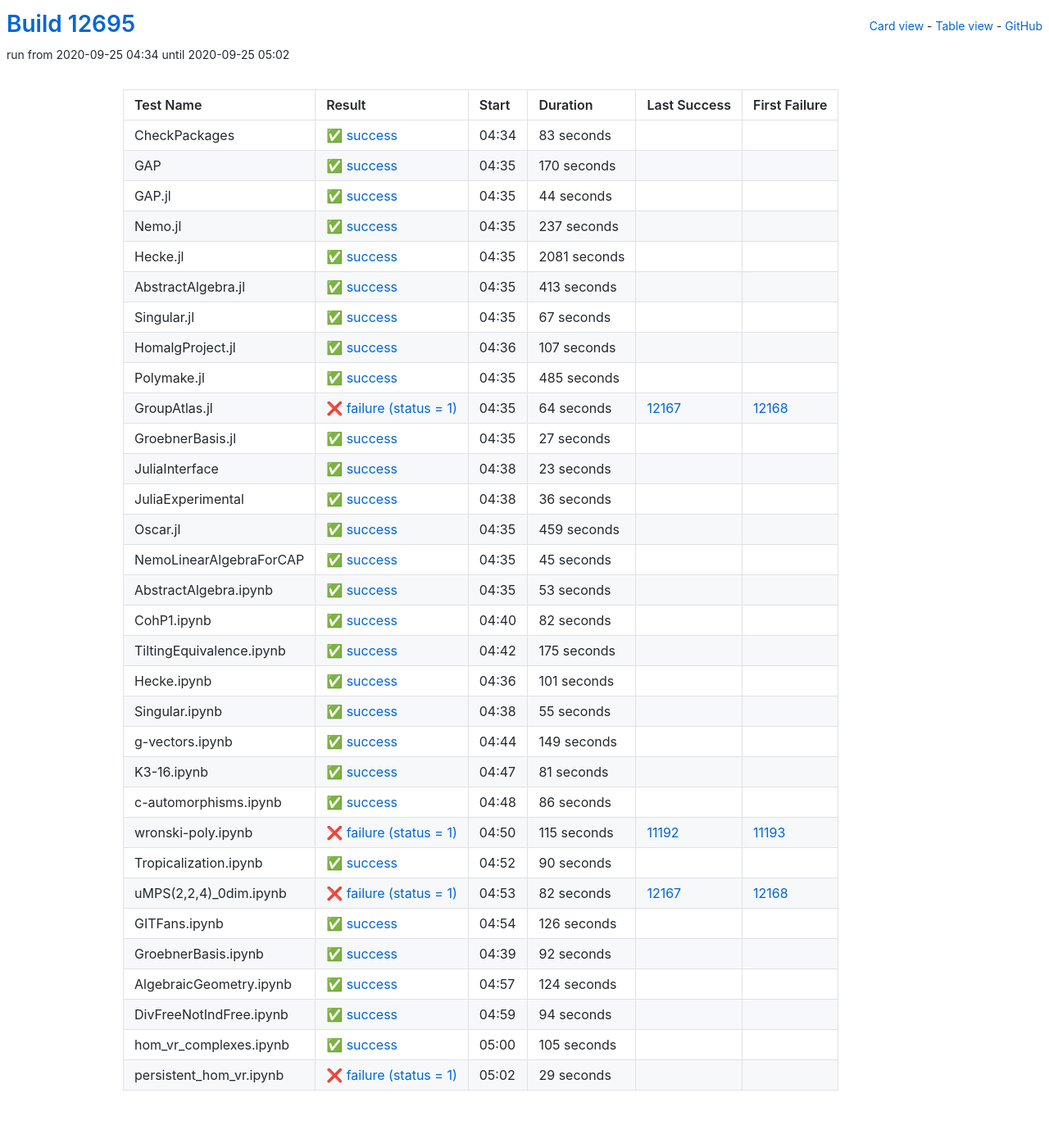
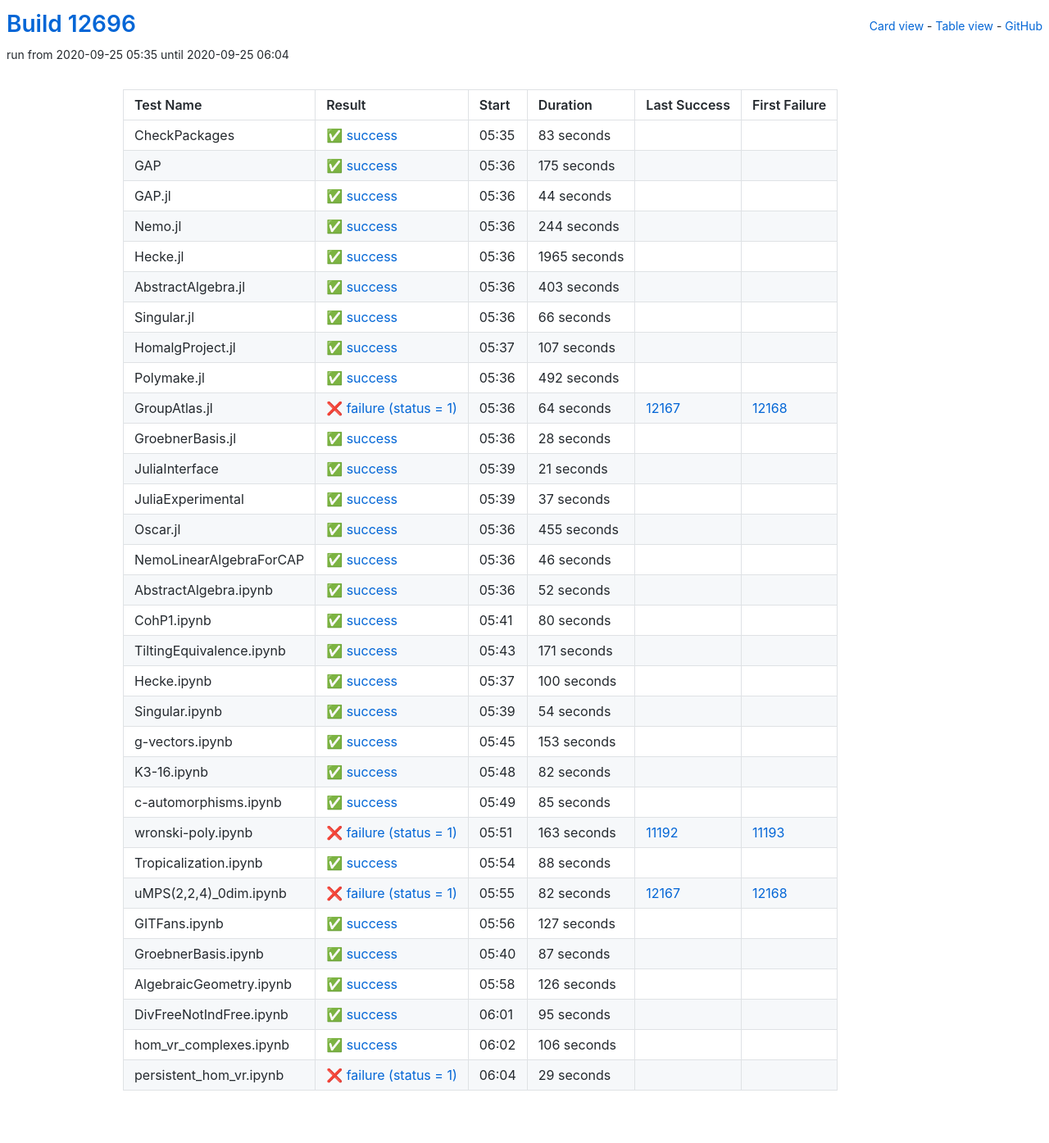
Before and after one commit to oscar-system/oscar-ci-status, a Jekyll site: the page built from table.html, in a window 1280 px wide. Shown: the whole page at 82% size. Built offline with Jekyll 4.4.1, drawn with Linux system fonts in a browser that asks for light colours.

Commit message:
Build #12696

```diff
--- a/_data/ci.yml
+++ b/_data/ci.yml
@@ -1,6 +1,6 @@
 ---
-build: 12695
-build_url: https://oscarci.mathematik.uni-kl.de/job/oscar/12695/
+build: 12696
+build_url: https://oscarci.mathematik.uni-kl.de/job/oscar/12696/
 job: oscar
 organization: oscar-system
 repo: oscar-ci-status
@@ -8,8 +8,8 @@
 tests:
 - name: CheckPackages
   id: checkpackages
-  log: https://oscarci.mathematik.uni-kl.de/job/oscar/12695/artifact/logs/build-12695/CheckPackages.log
-  start: 2020-09-25 04:34
+  log: https://oscarci.mathematik.uni-kl.de/job/oscar/12696/artifact/logs/build-12696/CheckPackages.log
+  start: 2020-09-25 05:35
   success: true
   exitcode: 0
   status: success
@@ -20,20 +20,20 @@
   first_failure_url:
 - name: GAP
   id: gap
-  log: https://oscarci.mathematik.uni-kl.de/job/oscar/12695/artifact/logs/build-12695/GAP.log
-  start: 2020-09-25 04:35
+  log: https://oscarci.mathematik.uni-kl.de/job/oscar/12696/artifact/logs/build-12696/GAP.log
+  start: 2020-09-25 05:36
   success: true
   exitcode: 0
   status: success
-  duration: 170
+  duration: 175
   last_success: false
   last_success_url:
   first_failure: false
   first_failure_url:
 - name: GAP.jl
   id: gap-jl
-  log: https://oscarci.mathematik.uni-kl.de/job/oscar/12695/artifact/logs/build-12695/GAP.jl.log
-  start: 2020-09-25 04:35
+  log: https://oscarci.mathematik.uni-kl.de/job/oscar/12696/artifact/logs/build-12696/GAP.jl.log
+  start: 2020-09-25 05:36
   success: true
   exitcode: 0
   status: success
@@ -44,56 +44,56 @@
   first_failure_url:
 - name: Nemo.jl
   id: nemo-jl
-  log: https://oscarci.mathematik.uni-kl.de/job/oscar/12695/artifact/logs/build-12695/Nemo.jl.log
-  start: 2020-09-25 04:35
+  log: https://oscarci.mathematik.uni-kl.de/job/oscar/12696/artifact/logs/build-12696/Nemo.jl.log
+  start: 2020-09-25 05:36
   success: true
   exitcode: 0
   status: success
-  duration: 237
+  duration: 244
   last_success: false
   last_success_url:
   first_failure: false
   first_failure_url:
 - name: Hecke.jl
   id: hecke-jl
-  log: https://oscarci.mathematik.uni-kl.de/job/oscar/12695/artifact/logs/build-12695/Hecke.jl.log
-  start: 2020-09-25 04:35
+  log: https://oscarci.mathematik.uni-kl.de/job/oscar/12696/artifact/logs/build-12696/Hecke.jl.log
+  start: 2020-09-25 05:36
   success: true
   exitcode: 0
   status: success
-  duration: 2081
+  duration: 1965
   last_success: false
   last_success_url:
   first_failure: false
   first_failure_url:
 - name: AbstractAlgebra.jl
   id: abstractalgebra-jl
-  log: https://oscarci.mathematik.uni-kl.de/job/oscar/12695/artifact/logs/build-12695/AbstractAlgebra.jl.log
-  start: 2020-09-25 04:35
+  log: https://oscarci.mathematik.uni-kl.de/job/oscar/12696/artifact/logs/build-12696/AbstractAlgebra.jl.log
+  start: 2020-09-25 05:36
   success: true
   exitcode: 0
   status: success
-  duration: 413
+  duration: 403
   last_success: false
   last_success_url:
   first_failure: false
   first_failure_url:
 - name: Singular.jl
   id: singular-jl
-  log: https://oscarci.mathematik.uni-kl.de/job/oscar/12695/artifact/logs/build-12695/Singular.jl.log
-  start: 2020-09-25 04:35
+  log: https://oscarci.mathematik.uni-kl.de/job/oscar/12696/artifact/logs/build-12696/Singular.jl.log
+  start: 2020-09-25 05:36
   success: true
   exitcode: 0
   status: success
-  duration: 67
+  duration: 66
   last_success: false
   last_success_url:
   first_failure: false
   first_failure_url:
 - name: HomalgProject.jl
   id: homalgproject-jl
-  log: https://oscarci.mathematik.uni-kl.de/job/oscar/12695/artifact/logs/build-12695/HomalgProject.jl.log
-  start: 2020-09-25 04:36
+  log: https://oscarci.mathematik.uni-kl.de/job/oscar/12696/artifact/logs/build-12696/HomalgProject.jl.log
+  start: 2020-09-25 05:37
   success: true
   exitcode: 0
   status: success
@@ -104,20 +104,20 @@
   first_failure_url:
 - name: Polymake.jl
   id: polymake-jl
-  log: https://oscarci.mathematik.uni-kl.de/job/oscar/12695/artifact/logs/build-12695/Polymake.jl.log
-  start: 2020-09-25 04:35
+  log: https://oscarci.mathematik.uni-kl.de/job/oscar/12696/artifact/logs/build-12696/Polymake.jl.log
+  start: 2020-09-25 05:36
   success: true
   exitcode: 0
   status: success
-  duration: 485
+  duration: 492
   last_success: false
   last_success_url:
   first_failure: false
   first_failure_url:
 - name: GroupAtlas.jl
   id: groupatlas-jl
-  log: https://oscarci.mathematik.uni-kl.de/job/oscar/12695/artifact/logs/build-12695/GroupAtlas.jl.log
-  start: 2020-09-25 04:35
+  log: https://oscarci.mathematik.uni-kl.de/job/oscar/12696/artifact/logs/build-12696/GroupAtlas.jl.log
+  start: 2020-09-25 05:36
   success: false
   exitcode: 1
   status: failure
@@ -128,80 +128,140 @@
   first_failure_url: https://oscarci.mathematik.uni-kl.de/job/oscar/12168/
 - name: GroebnerBasis.jl
   id: groebnerbasis-jl
-  log: https://oscarci.mathematik.uni-kl.de/job/oscar/12695/artifact/logs/build-12695/GroebnerBasis.jl.log
-  start: 2020-09-25 04:35
+  log: https://oscarci.mathematik.uni-kl.de/job/oscar/12696/artifact/logs/build-12696/GroebnerBasis.jl.log
+  start: 2020-09-25 05:36
   success: true
   exitcode: 0
   status: success
-  duration: 27
+  duration: 28
   last_success: false
   last_success_url:
   first_failure: false
   first_failure_url:
 - name: JuliaInterface
   id: juliainterface
-  log: https://oscarci.mathematik.uni-kl.de/job/oscar/12695/artifact/logs/build-12695/JuliaInterface.log
-  start: 2020-09-25 04:38
+  log: https://oscarci.mathematik.uni-kl.de/job/oscar/12696/artifact/logs/build-12696/JuliaInterface.log
+  start: 2020-09-25 05:39
   success: true
   exitcode: 0
   status: success
-  duration: 23
+  duration: 21
   last_success: false
   last_success_url:
   first_failure: false
   first_failure_url:
 - name: JuliaExperimental
   id: juliaexperimental
-  log: https://oscarci.mathematik.uni-kl.de/job/oscar/12695/artifact/logs/build-12695/JuliaExperimental.log
-  start: 2020-09-25 04:38
+  log: https://oscarci.mathematik.uni-kl.de/job/oscar/12696/artifact/logs/build-12696/JuliaExperimental.log
+  start: 2020-09-25 05:39
   success: true
   exitcode: 0
   status: success
-  duration: 36
+  duration: 37
   last_success: false
   last_success_url:
   first_failure: false
   first_failure_url:
 - name: Oscar.jl
   id: oscar-jl
-  log: https://oscarci.mathematik.uni-kl.de/job/oscar/12695/artifact/logs/build-12695/Oscar.jl.log
-  start: 2020-09-25 04:35
+  log: https://oscarci.mathematik.uni-kl.de/job/oscar/12696/artifact/logs/build-12696/Oscar.jl.log
+  start: 2020-09-25 05:36
   success: true
   exitcode: 0
   status: success
-  duration: 459
+  duration: 455
   last_success: false
   last_success_url:
   first_failure: false
   first_failure_url:
 - name: NemoLinearAlgebraForCAP
   id: nemolinearalgebraforcap
-  log: https://oscarci.mathematik.uni-kl.de/job/oscar/12695/artifact/logs/build-12695/NemoLinearAlgebraForCAP.log
-  start: 2020-09-25 04:35
+  log: https://oscarci.mathematik.uni-kl.de/job/oscar/12696/artifact/logs/build-12696/NemoLinearAlgebraForCAP.log
+  start: 2020-09-25 05:36
   success: true
   exitcode: 0
   status: success
-  duration: 45
+  duration: 46
   last_success: false
   last_success_url:
   first_failure: false
   first_failure_url:
 - name: AbstractAlgebra.ipynb
   id: abstractalgebra-ipynb
-  log: https://oscarci.mathematik.uni-kl.de/job/oscar/12695/artifact/logs/build-12695/AbstractAlgebra.ipynb.log
-  start: 2020-09-25 04:35
+  log: https://oscarci.mathematik.uni-kl.de/job/oscar/12696/artifact/logs/build-12696/AbstractAlgebra.ipynb.log
+  start: 2020-09-25 05:36
   success: true
   exitcode: 0
   status: success
-  duration: 53
+  duration: 52
   last_success: false
   last_success_url:
   first_failure: false
   first_failure_url:
 - name: CohP1.ipynb
   id: cohp1-ipynb
-  log: https://oscarci.mathematik.uni-kl.de/job/oscar/12695/artifact/logs/build-12695/CohP1.ipynb.log
-  start: 2020-09-25 04:40
+  log: https://oscarci.mathematik.uni-kl.de/job/oscar/12696/artifact/logs/build-12696/CohP1.ipynb.log
+  start: 2020-09-25 05:41
+  success: true
+  exitcode: 0
+  status: success
+  duration: 80
+  last_success: false
+  last_success_url:
+  first_failure: false
+  first_failure_url:
+- name: TiltingEquivalence.ipynb
+  id: tiltingequivalence-ipynb
+  log: https://oscarci.mathematik.uni-kl.de/job/oscar/12696/artifact/logs/build-12696/TiltingEquivalence.ipynb.log
+  start: 2020-09-25 05:43
+  success: true
+  exitcode: 0
+  status: success
+  duration: 171
+  last_success: false
+  last_success_url:
+  first_failure: false
+  first_failure_url:
+- name: Hecke.ipynb
+  id: hecke-ipynb
+  log: https://oscarci.mathematik.uni-kl.de/job/oscar/12696/artifact/logs/build-12696/Hecke.ipynb.log
+  start: 2020-09-25 05:37
+  success: true
+  exitcode: 0
+  status: success
+  duration: 100
+  last_success: false
+  last_success_url:
+  first_failure: false
+  first_failure_url:
+- name: Singular.ipynb
+  id: singular-ipynb
+  log: https://oscarci.mathematik.uni-kl.de/job/oscar/12696/artifact/logs/build-12696/Singular.ipynb.log
+  start: 2020-09-25 05:39
+  success: true
+  exitcode: 0
+  status: success
+  duration: 54
+  last_success: false
+  last_success_url:
+  first_failure: false
+  first_failure_url:
+- name: g-vectors.ipynb
+  id: g-vectors-ipynb
+  log: https://oscarci.mathematik.uni-kl.de/job/oscar/12696/artifact/logs/build-12696/g-vectors.ipynb.log
+  start: 2020-09-25 05:45
+  success: true
+  exitcode: 0
+  status: success
+  duration: 153
+  last_success: false
+  last_success_url:
+  first_failure: false
+  first_failure_url:
+- name: K3-16.ipynb
+  id: k3-16-ipynb
+  log: https://oscarci.mathematik.uni-kl.de/job/oscar/12696/artifact/logs/build-12696/K3-16.ipynb.log
+  start: 2020-09-25 05:48
   success: true
   exitcode: 0
   status: success
@@ -210,106 +270,46 @@
   last_success_url:
   first_failure: false
   first_failure_url:
-- name: TiltingEquivalence.ipynb
-  id: tiltingequivalence-ipynb
-  log: https://oscarci.mathematik.uni-kl.de/job/oscar/12695/artifact/logs/build-12695/TiltingEquivalence.ipynb.log
-  start: 2020-09-25 04:42
+- name: c-automorphisms.ipynb
+  id: c-automorphisms-ipynb
+  log: https://oscarci.mathematik.uni-kl.de/job/oscar/12696/artifact/logs/build-12696/c-automorphisms.ipynb.log
+  start: 2020-09-25 05:49
   success: true
   exitcode: 0
   status: success
-  duration: 175
-  last_success: false
-  last_success_url:
-  first_failure: false
-  first_failure_url:
-- name: Hecke.ipynb
-  id: hecke-ipynb
-  log: https://oscarci.mathematik.uni-kl.de/job/oscar/12695/artifact/logs/build-12695/Hecke.ipynb.log
-  start: 2020-09-25 04:36
-  success: true
-  exitcode: 0
-  status: success
-  duration: 101
-  last_success: false
-  last_success_url:
-  first_failure: false
-  first_failure_url:
-- name: Singular.ipynb
-  id: singular-ipynb
-  log: https://oscarci.mathematik.uni-kl.de/job/oscar/12695/artifact/logs/build-12695/Singular.ipynb.log
-  start: 2020-09-25 04:38
-  success: true
-  exitcode: 0
-  status: success
-  duration: 55
-  last_success: false
-  last_success_url:
-  first_failure: false
-  first_failure_url:
-- name: g-vectors.ipynb
-  id: g-vectors-ipynb
-  log: https://oscarci.mathematik.uni-kl.de/job/oscar/12695/artifact/logs/build-12695/g-vectors.ipynb.log
-  start: 2020-09-25 04:44
-  success: true
-  exitcode: 0
-  status: success
-  duration: 149
-  last_success: false
-  last_success_url:
-  first_failure: false
-  first_failure_url:
-- name: K3-16.ipynb
-  id: k3-16-ipynb
-  log: https://oscarci.mathematik.uni-kl.de/job/oscar/12695/artifact/logs/build-12695/K3-16.ipynb.log
-  start: 2020-09-25 04:47
-  success: true
-  exitcode: 0
-  status: success
-  duration: 81
-  last_success: false
-  last_success_url:
-  first_failure: false
-  first_failure_url:
-- name: c-automorphisms.ipynb
-  id: c-automorphisms-ipynb
-  log: https://oscarci.mathematik.uni-kl.de/job/oscar/12695/artifact/logs/build-12695/c-automorphisms.ipynb.log
-  start: 2020-09-25 04:48
-  success: true
-  exitcode: 0
-  status: success
-  duration: 86
+  duration: 85
   last_success: false
   last_success_url:
   first_failure: false
   first_failure_url:
 - name: wronski-poly.ipynb
   id: wronski-poly-ipynb
-  log: https://oscarci.mathematik.uni-kl.de/job/oscar/12695/artifact/logs/build-12695/wronski-poly.ipynb.log
-  start: 2020-09-25 04:50
+  log: https://oscarci.mathematik.uni-kl.de/job/oscar/12696/artifact/logs/build-12696/wronski-poly.ipynb.log
+  start: 2020-09-25 05:51
   success: false
   exitcode: 1
   status: failure
-  duration: 115
+  duration: 163
   last_success: 11192
   last_success_url: https://oscarci.mathematik.uni-kl.de/job/oscar/11192/
   first_failure: 11193
   first_failure_url: https://oscarci.mathematik.uni-kl.de/job/oscar/11193/
 - name: Tropicalization.ipynb
   id: tropicalization-ipynb
-  log: https://oscarci.mathematik.uni-kl.de/job/oscar/12695/artifact/logs/build-12695/Tropicalization.ipynb.log
-  start: 2020-09-25 04:52
+  log: https://oscarci.mathematik.uni-kl.de/job/oscar/12696/artifact/logs/build-12696/Tropicalization.ipynb.log
+  start: 2020-09-25 05:54
   success: true
   exitcode: 0
   status: success
-  duration: 90
+  duration: 88
   last_success: false
   last_success_url:
   first_failure: false
   first_failure_url:
 - name: uMPS(2,2,4)_0dim.ipynb
   id: umps-2-2-4-0dim-ipynb
-  log: https://oscarci.mathematik.uni-kl.de/job/oscar/12695/artifact/logs/build-12695/uMPS-2-2-4-_0dim.ipynb.log
-  start: 2020-09-25 04:53
+  log: https://oscarci.mathematik.uni-kl.de/job/oscar/12696/artifact/logs/build-12696/uMPS-2-2-4-_0dim.ipynb.log
+  start: 2020-09-25 05:55
   success: false
   exitcode: 1
   status: failure
@@ -320,8 +320,32 @@
   first_failure_url: https://oscarci.mathematik.uni-kl.de/job/oscar/12168/
 - name: GITFans.ipynb
   id: gitfans-ipynb
-  log: https://oscarci.mathematik.uni-kl.de/job/oscar/12695/artifact/logs/build-12695/GITFans.ipynb.log
-  start: 2020-09-25 04:54
+  log: https://oscarci.mathematik.uni-kl.de/job/oscar/12696/artifact/logs/build-12696/GITFans.ipynb.log
+  start: 2020-09-25 05:56
+  success: true
+  exitcode: 0
+  status: success
+  duration: 127
+  last_success: false
+  last_success_url:
+  first_failure: false
+  first_failure_url:
+- name: GroebnerBasis.ipynb
+  id: groebnerbasis-ipynb
+  log: https://oscarci.mathematik.uni-kl.de/job/oscar/12696/artifact/logs/build-12696/GroebnerBasis.ipynb.log
+  start: 2020-09-25 05:40
+  success: true
+  exitcode: 0
+  status: success
+  duration: 87
+  last_success: false
+  last_success_url:
+  first_failure: false
+  first_failure_url:
+- name: AlgebraicGeometry.ipynb
+  id: algebraicgeometry-ipynb
+  log: https://oscarci.mathematik.uni-kl.de/job/oscar/12696/artifact/logs/build-12696/AlgebraicGeometry.ipynb.log
+  start: 2020-09-25 05:58
   success: true
   exitcode: 0
   status: success
@@ -330,58 +354,34 @@
   last_success_url:
   first_failure: false
   first_failure_url:
-- name: GroebnerBasis.ipynb
-  id: groebnerbasis-ipynb
-  log: https://oscarci.mathematik.uni-kl.de/job/oscar/12695/artifact/logs/build-12695/GroebnerBasis.ipynb.log
-  start: 2020-09-25 04:39
+- name: DivFreeNotIndFree.ipynb
+  id: divfreenotindfree-ipynb
+  log: https://oscarci.mathematik.uni-kl.de/job/oscar/12696/artifact/logs/build-12696/DivFreeNotIndFree.ipynb.log
+  start: 2020-09-25 06:01
   success: true
   exitcode: 0
   status: success
-  duration: 92
-  last_success: false
-  last_success_url:
-  first_failure: false
-  first_failure_url:
-- name: AlgebraicGeometry.ipynb
-  id: algebraicgeometry-ipynb
-  log: https://oscarci.mathematik.uni-kl.de/job/oscar/12695/artifact/logs/build-12695/AlgebraicGeometry.ipynb.log
-  start: 2020-09-25 04:57
-  success: true
-  exitcode: 0
-  status: success
-  duration: 124
-  last_success: false
-  last_success_url:
-  first_failure: false
-  first_failure_url:
-- name: DivFreeNotIndFree.ipynb
-  id: divfreenotindfree-ipynb
-  log: https://oscarci.mathematik.uni-kl.de/job/oscar/12695/artifact/logs/build-12695/DivFreeNotIndFree.ipynb.log
-  start: 2020-09-25 04:59
-  success: true
-  exitcode: 0
-  status: success
-  duration: 94
+  duration: 95
   last_success: false
   last_success_url:
   first_failure: false
   first_failure_url:
 - name: hom_vr_complexes.ipynb
   id: hom-vr-complexes-ipynb
-  log: https://oscarci.mathematik.uni-kl.de/job/oscar/12695/artifact/logs/build-12695/hom_vr_complexes.ipynb.log
-  start: 2020-09-25 05:00
+  log: https://oscarci.mathematik.uni-kl.de/job/oscar/12696/artifact/logs/build-12696/hom_vr_complexes.ipynb.log
+  start: 2020-09-25 06:02
   success: true
   exitcode: 0
   status: success
-  duration: 105
+  duration: 106
   last_success: false
   last_success_url:
   first_failure: false
   first_failure_url:
 - name: persistent_hom_vr.ipynb
   id: persistent-hom-vr-ipynb
-  log: https://oscarci.mathematik.uni-kl.de/job/oscar/12695/artifact/logs/build-12695/persistent_hom_vr.ipynb.log
-  start: 2020-09-25 05:02
+  log: https://oscarci.mathematik.uni-kl.de/job/oscar/12696/artifact/logs/build-12696/persistent_hom_vr.ipynb.log
+  start: 2020-09-25 06:04
   success: false
   exitcode: 1
   status: failure
```
Also changed, not shown: README.md.
